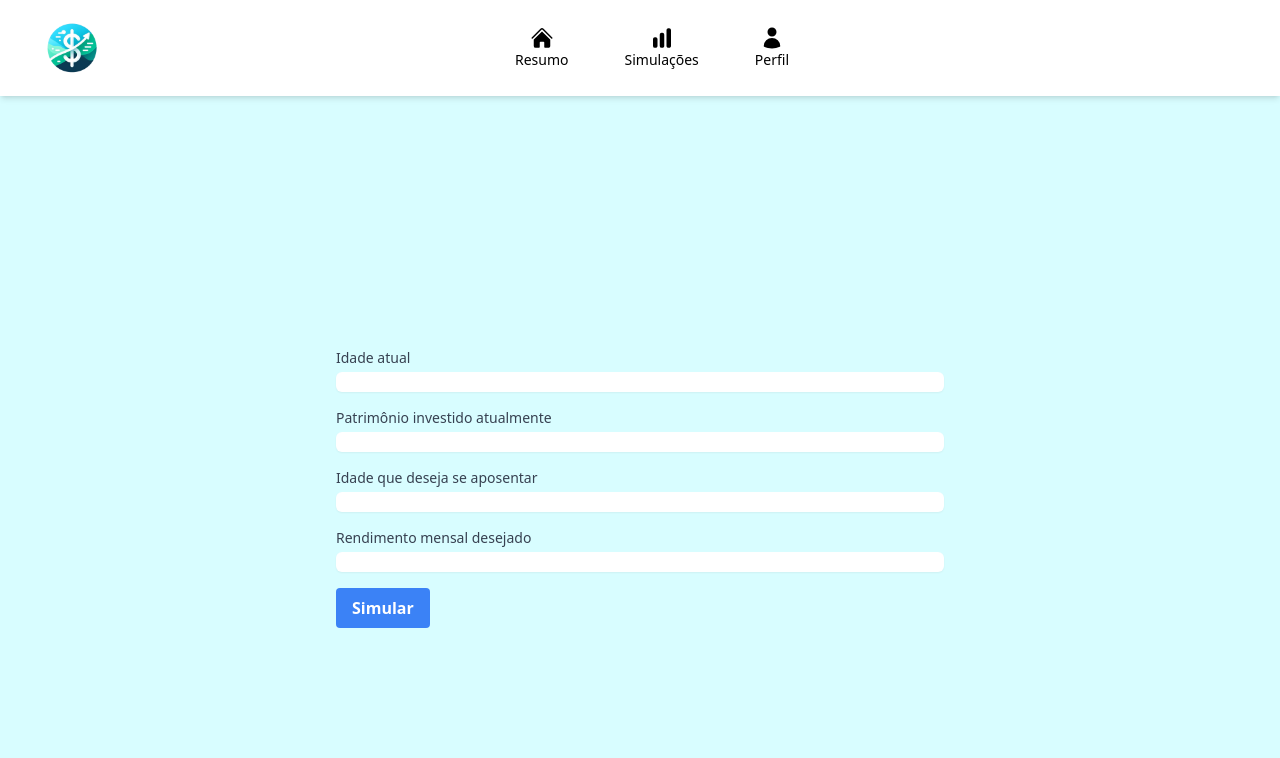
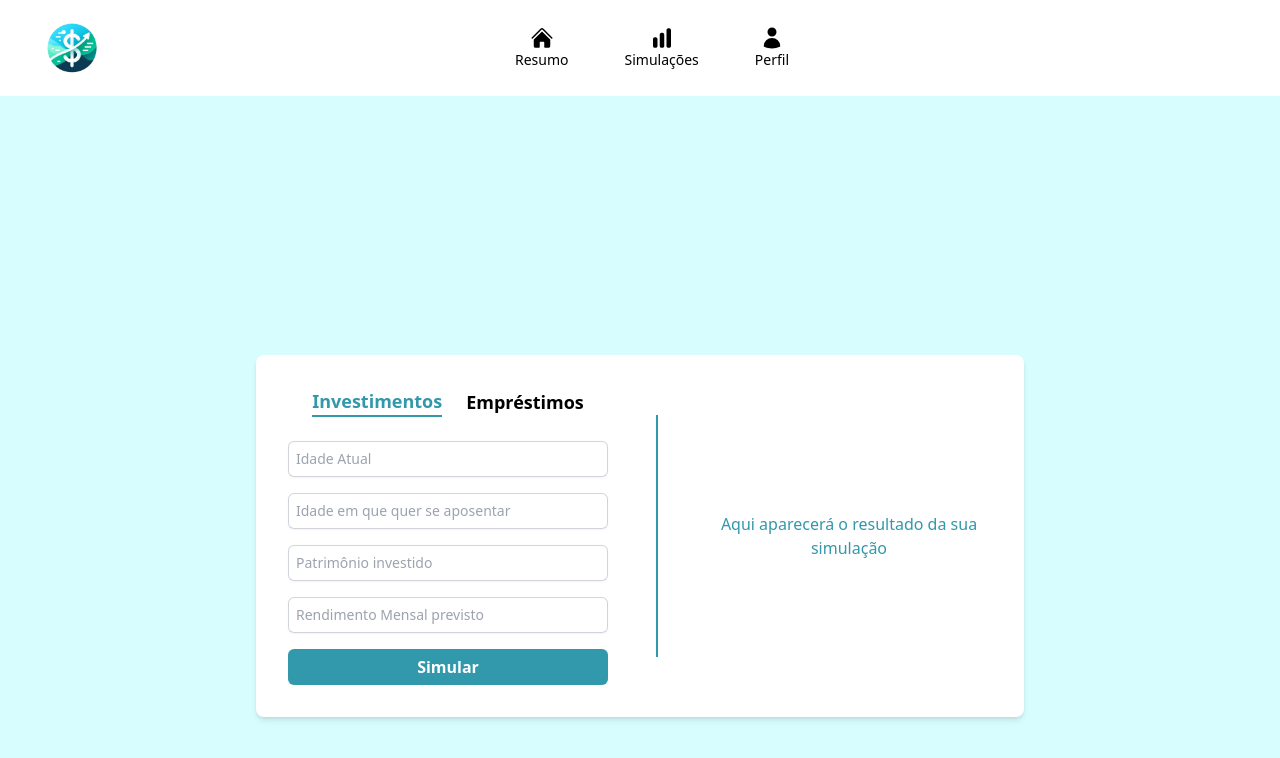
Before and after one commit to guiopen/FreeMoney, a React (Create React App) app in the folder frontend/: page /simulacoes in a window 1280 px wide. Shown: the top 758 px of the page. Built offline with nearby package versions, Linux system fonts and the light colour scheme.

Commit message:
Finalizando parte visual da tela simulações

```diff
--- a/frontend/src/App.js
+++ b/frontend/src/App.js
@@ -5,7 +5,7 @@ import Simulations from './pages/Simulations/Simulations.js';
 
 function App() {
   return (
-    <div className="App bg-background-blue">
+    <div className="App bg-background-blue h-screen">
       <Router>
         <Navbar />
         <Routes>
--- /dev/null
+++ b/frontend/src/pages/Simulations/Investments.js
@@ -0,0 +1,56 @@
+import React, { useState } from 'react';
+
+const Investments = ({ onSimulate }) => {
+    const [inputValues, setInputValues] = useState({
+        idadeAtual: '',
+        idadeAposentadoria: '',
+        patrimonioAtual: '',
+        rendimentoDesejado: ''
+    });
+
+    const handleChange = (e) => {
+        const { name, value } = e.target;
+        setInputValues({
+            ...inputValues,
+            [name]: value
+        });
+    };
+
+    const handleSimulate = () => {
+        const { idadeAtual, idadeAposentadoria, patrimonioAtual, rendimentoDesejado } = inputValues;
+        if (idadeAtual && idadeAposentadoria && patrimonioAtual && rendimentoDesejado) {
+            onSimulate('Resultado da simulação de investimentos');
+        } else {
+            onSimulate('Por favor, preencha todos os campos corretamente');
+        }
+    };
+
+    const placeholders = [
+        { name: "idadeAtual", placeholder: "Idade Atual" },
+        { name: "idadeAposentadoria", placeholder: "Idade em que quer se aposentar" },
+        { name: "patrimonioAtual", placeholder: "Patrimônio investido" },
+        { name: "rendimentoDesejado", placeholder: "Rendimento Mensal previsto" }
+    ];
+
+    return (
+        <>
+            {placeholders.map((field, index) => (
+                <div key={index} className="flex rounded-md shadow-sm ring-1 ring-inset ring-gray-300 focus-within:ring-2 focus-within:ring-inset focus-within:ring-indigo-600 w-full mb-4">
+                    <input
+                        type="text"
+                        name={field.name}
+                        id={field.name}
+                        autoComplete="off"
+                        className="block flex-1 border-0 bg-transparent py-1.5 pl-2 text-gray-900 placeholder:text-gray-400 focus:ring-0 text-xs sm:text-sm sm:leading-6 w-full"
+                        placeholder={field.placeholder}
+                        value={inputValues[field.name]}
+                        onChange={handleChange}
+                    />
+                </div>
+            ))}
+            <button onClick={handleSimulate} className="bg-project-blue text-white font-bold py-1.5 px-4 rounded-md w-full">Simular</button>
+        </>
+    );
+};
+
+export default Investments;
--- /dev/null
+++ b/frontend/src/pages/Simulations/Loans.js
@@ -0,0 +1,54 @@
+import React, { useState } from 'react';
+
+const Loans = ({ onSimulate }) => {
+    const [inputValues, setInputValues] = useState({
+        taxaJuros: '',
+        valorEmprestado: '',
+        prazoPagamento: ''
+    });
+
+    const handleChange = (e) => {
+        const { name, value } = e.target;
+        setInputValues({
+            ...inputValues,
+            [name]: value
+        });
+    };
+
+    const handleSimulate = () => {
+        const { taxaJuros, valorEmprestado, prazoPagamento } = inputValues;
+        if (taxaJuros && valorEmprestado && prazoPagamento) {
+            onSimulate('Resultado da simulação de empréstimos');
+        } else {
+            onSimulate('Por favor, preencha todos os campos corretamente');
+        }
+    };
+
+    const placeholders = [
+        { name: "taxaJuros", placeholder: "Taxa de Juros" },
+        { name: "valorEmprestado", placeholder: "Valor Emprestado" },
+        { name: "prazoPagamento", placeholder: "Prazo de Pagamento" }
+    ];
+
+    return (
+        <>
+            {placeholders.map((field, index) => (
+                <div key={index} className="flex rounded-md shadow-sm ring-1 ring-inset ring-gray-300 focus-within:ring-2 focus-within:ring-inset focus-within:ring-indigo-600 w-full mb-4">
+                    <input
+                        type="text"
+                        name={field.name}
+                        id={field.name}
+                        autoComplete="off"
+                        className="block flex-1 border-0 bg-transparent py-1.5 pl-2 text-gray-900 placeholder:text-gray-400 focus:ring-0 sm:text-sm sm:leading-6 w-full"
+                        placeholder={field.placeholder}
+                        value={inputValues[field.name]}
+                        onChange={handleChange}
+                    />
+                </div>
+            ))}
+            <button onClick={handleSimulate} className="bg-project-blue text-white font-bold py-1.5 px-4 rounded-md w-full">Simular</button>
+        </>
+    );
+};
+
+export default Loans;
--- a/frontend/src/pages/Simulations/Simulations.js
+++ b/frontend/src/pages/Simulations/Simulations.js
@@ -1,42 +1,63 @@
-// src/pages/Simulations/Simulations.js
 import React, { useState } from 'react';
+import Investments from './Investments';
+import Loans from './Loans';
+
+const SIMULATION_COMPONENT = {
+    INVESTMENTS: 'investments',
+    LOANS: 'loans'
+};
 
 function Simulations() {
-  const [idadeAtual, setIdadeAtual] = useState('');
-  const [patrimonioAtual, setPatrimonioAtual] = useState('');
-  const [idadeAposentadoria, setIdadeAposentadoria] = useState('');
-  const [rendimentoDesejado, setRendimentoDesejado] = useState('');
+    const [currentSimulationComponent, setCurrentSimulationComponent] = useState(SIMULATION_COMPONENT.INVESTMENTS);
     const [resultado, setResultado] = useState('');
 
-  const handleSimulate = () => {
-    if (idadeAtual && patrimonioAtual && idadeAposentadoria && rendimentoDesejado) {
-      setResultado('Resultado da simulação');
-    } else {
-      setResultado('Por favor, preencha todos os campos corretamente');
-    }
+    const handleSimulate = (resultadoSimulacao) => {
+        setResultado(resultadoSimulacao);
     };
 
     return (
-    <div className="flex justify-center items-center h-screen">
-      <div className="w-full md:w-1/2 p-4">
-        <div className="mb-4">
-          <label htmlFor="idadeAtual" className="block text-sm font-medium text-gray-700">Idade atual</label>
-          <input type="number" id="idadeAtual" value={idadeAtual} onChange={(e) => setIdadeAtual(e.target.value)} className="mt-1 focus:ring-indigo-500 focus:border-indigo-500 block w-full shadow-sm sm:text-sm border-gray-300 rounded-md" />
+        <div className='flex justify-center items-center h-screen bg-[#D8FDFF]'>
+            <div className='bg-white w-4/5 md:w-3/5 shadow-md rounded-lg flex justify-between mx-auto mt-20 max-w-3xl flex flex-col lg:flex-row'>
+                <div className='p-4 md:p-8 w-full lg:w-1/2'>
+                    <div className="flex justify-center mb-6 space-x-6 mx-8">
+                        <button
+                            type="button"
+                            onClick={() => setCurrentSimulationComponent(SIMULATION_COMPONENT.INVESTMENTS)}
+                            className={
+                                currentSimulationComponent === SIMULATION_COMPONENT.INVESTMENTS ?
+                                    "text-sm md:text-lg font-bold text-project-blue border-b-2 border-[#3298AB] hover:border-black hover:text-black transition-colors" :
+                                    "text-sm md:text-lg font-bold hover:text-project-blue transition-colors"
+                            }
+                        >
+                            Investimentos
+                        </button>
+                        <button
+                            type="button"
+                            onClick={() => setCurrentSimulationComponent(SIMULATION_COMPONENT.LOANS)}
+                            className={
+                                currentSimulationComponent === SIMULATION_COMPONENT.LOANS ?
+                                    "text-sm md:text-lg font-bold text-project-blue border-b-2 border-[#3298AB] hover:border-black hover:text-black transition-colors" :
+                                    "text-sm md:text-lg font-bold hover:text-project-blue transition-colors"
+                            }
+                        >
+                            Empréstimos
+                        </button>
                     </div>
-        <div className="mb-4">
-          <label htmlFor="patrimonioAtual" className="block text-sm font-medium text-gray-700">Patrimônio investido atualmente</label>
-          <input type="number" id="patrimonioAtual" value={patrimonioAtual} onChange={(e) => setPatrimonioAtual(e.target.value)} className="mt-1 focus:ring-indigo-500 focus:border-indigo-500 block w-full shadow-sm sm:text-sm border-gray-300 rounded-md" />
+                    {
+                        currentSimulationComponent === SIMULATION_COMPONENT.INVESTMENTS
+                            ? <Investments onSimulate={handleSimulate} />
+                            : <Loans onSimulate={handleSimulate} />
+                    }
                 </div>
-        <div className="mb-4">
-          <label htmlFor="idadeAposentadoria" className="block text-sm font-medium text-gray-700">Idade que deseja se aposentar</label>
-          <input type="number" id="idadeAposentadoria" value={idadeAposentadoria} onChange={(e) => setIdadeAposentadoria(e.target.value)} className="mt-1 focus:ring-indigo-500 focus:border-indigo-500 block w-full shadow-sm sm:text-sm border-gray-300 rounded-md" />
+                <div className="relative flex items-center">
+                    <div className="hidden lg:block w-0.5 h-2/3 bg-project-blue mx-4"></div>
                 </div>
-        <div className="mb-4">
-          <label htmlFor="rendimentoDesejado" className="block text-sm font-medium text-gray-700">Rendimento mensal desejado</label>
-          <input type="number" id="rendimentoDesejado" value={rendimentoDesejado} onChange={(e) => setRendimentoDesejado(e.target.value)} className="mt-1 focus:ring-indigo-500 focus:border-indigo-500 block w-full shadow-sm sm:text-sm border-gray-300 rounded-md" />
+                <div className='p-8 w-full lg:w-1/2 flex items-center justify-center text-center'>
+                    {resultado
+                        ? <div className="text-project-blue">{resultado}</div>
+                        : <div className="text-project-blue">Aqui aparecerá o resultado da sua simulação</div>
+                    }
                 </div>
-        <button onClick={handleSimulate} className="bg-blue-500 hover:bg-blue-700 text-white font-bold py-2 px-4 rounded">Simular</button>
-        <div className="mt-4 text-gray-700">{resultado}</div>
             </div>
         </div>
     );
```
Lines whose indentation alone changed are shown as unchanged.
